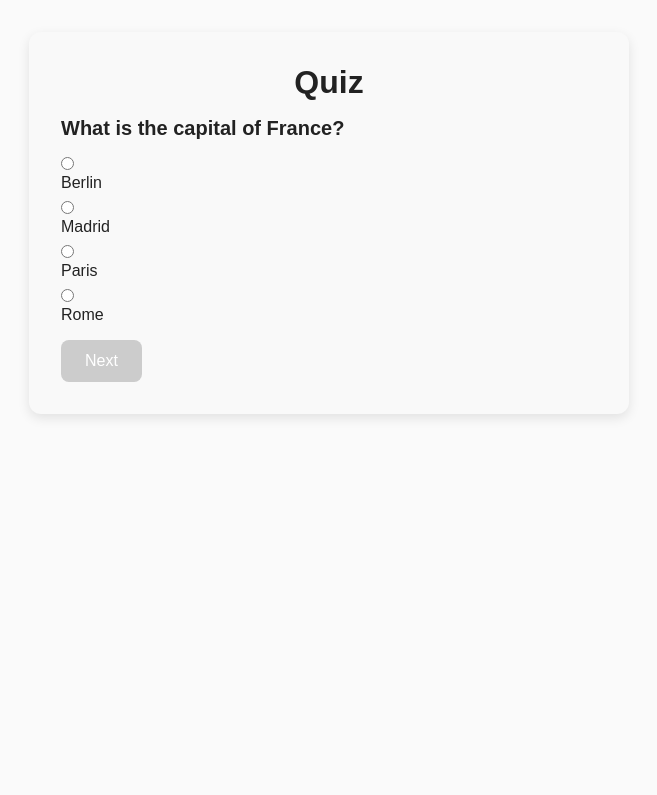
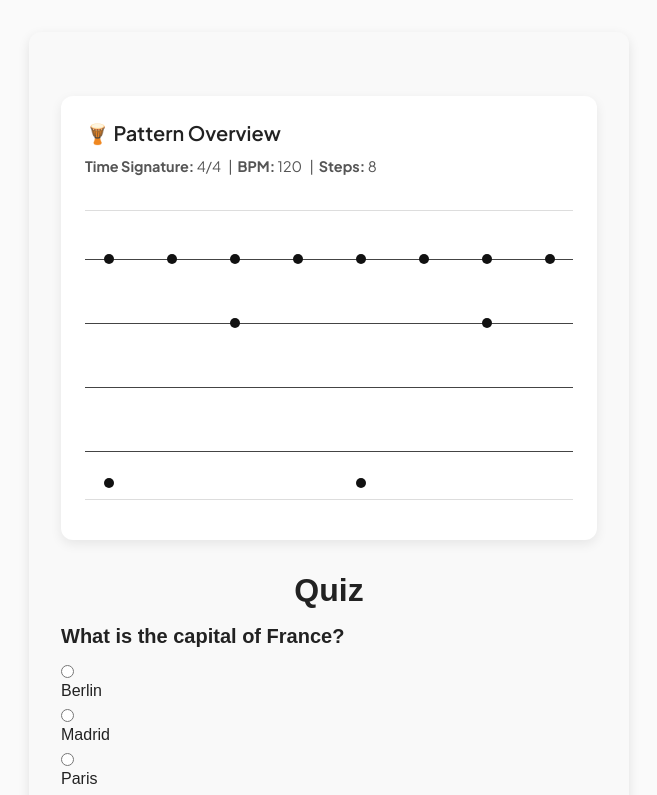
Before and after one commit to w-gluza/ghostnote, a Next.js app: page /quiz in a window 1280 px wide. Shown: the top 795 px of the page, without its empty margins (311-968 px from the left). Built offline with nearby package versions, Linux system fonts and the light colour scheme.

Commit message:
pattern card scheletone

```diff
--- /dev/null
+++ b/app/common/PatternCard/PatternCard.module.css
@@ -0,0 +1,60 @@
+.card {
+  background-color: #fff;
+  padding: 1.5rem;
+  border-radius: 12px;
+  box-shadow: 0 4px 12px rgba(0, 0, 0, 0.08);
+  margin: 2rem 0;
+  font-family: var(--font-sans);
+}
+
+.heading {
+  font-size: 1.25rem;
+  font-weight: 600;
+  margin-bottom: 0.5rem;
+}
+
+.meta {
+  font-size: 0.9rem;
+  color: #555;
+  margin-bottom: 1rem;
+}
+
+.gridWrapper {
+  overflow-x: auto;
+  padding: 1rem 0;
+}
+
+.grid {
+  display: grid;
+  position: relative;
+  grid-template-rows: repeat(9, 16px);
+  grid-auto-flow: column;
+  gap: 16px;
+  align-items: center;
+  border-top: 1px solid #ddd;
+  border-bottom: 1px solid #ddd;
+  padding: 8px 0;
+}
+
+.gridLine {
+  background-color: #444;
+  height: 1px;
+  width: 100%;
+  grid-column: 1 / -1;
+  z-index: 0;
+}
+
+.gridRowSpacer {
+  height: 1px;
+  visibility: hidden;
+}
+
+.noteDot {
+  width: 10px;
+  height: 10px;
+  background-color: #111;
+  border-radius: 50%;
+  justify-self: center;
+  align-self: center;
+  z-index: 2;
+}
--- /dev/null
+++ b/app/common/PatternCard/PatternCard.tsx
@@ -0,0 +1,73 @@
+// app/components/PatternCard.tsx
+
+"use client";
+
+import React from "react";
+import styles from "./PatternCard.module.css";
+import {
+  MidiNoteValue,
+  VelocityValue,
+  midiNoteMap,
+  getMidiPosition,
+} from "@/app/utils/midiMap";
+
+interface PatternCardProps {
+  bpm: number;
+  timeSignature: string;
+  pattern: Array<[MidiNoteValue, VelocityValue][]>;
+}
+
+const PatternCard: React.FC<PatternCardProps> = ({
+  bpm,
+  timeSignature,
+  pattern,
+}) => {
+  const steps = pattern.length;
+
+  return (
+    <div className={styles.card}>
+      <h2 className={styles.heading}>🪘 Pattern Overview</h2>
+      <p className={styles.meta}>
+        <strong>Time Signature:</strong> {timeSignature} &nbsp; | &nbsp;
+        <strong>BPM:</strong> {bpm} &nbsp; | &nbsp;
+        <strong>Steps:</strong> {steps}
+      </p>
+
+      <div className={styles.gridWrapper}>
+        <div
+          className={styles.grid}
+          style={{
+            gridTemplateColumns: `repeat(${steps}, 1fr)`,
+          }}
+        >
+          {[...Array(9)].map((_, rowIdx) => (
+            <div
+              key={`line-${rowIdx}`}
+              className={
+                rowIdx % 2 === 1 ? styles.gridLine : styles.gridRowSpacer
+              }
+              style={{ gridRow: rowIdx + 1 }}
+            />
+          ))}
+
+          {pattern.map((step, stepIndex) =>
+            step.map(([note]) => {
+              const row = getMidiPosition(note);
+              if (row === undefined) return null;
+              return (
+                <div
+                  key={`${note}-${stepIndex}`}
+                  className={styles.noteDot}
+                  style={{ gridColumn: stepIndex + 1, gridRow: row }}
+                  title={midiNoteMap[note]}
+                />
+              );
+            })
+          )}
+        </div>
+      </div>
+    </div>
+  );
+};
+
+export default PatternCard;
--- a/app/components/quiz/Quiz.tsx
+++ b/app/components/quiz/Quiz.tsx
@@ -2,6 +2,8 @@
 /* eslint-disable jsx-a11y/control-has-associated-label */
 import { useState } from "react";
 import styles from "./Quiz.module.css";
+import PatternCard from "@/app/common/PatternCard/PatternCard";
+import type { MidiNoteValue, VelocityValue } from "@/app/utils/midiMap";
 
 interface Question {
   question: string;
@@ -48,8 +50,34 @@ const Quiz = () => {
     }
   };
 
+  const pattern: Array<[MidiNoteValue, VelocityValue][]> = [
+    [
+      [36, 100],
+      [42, 100],
+    ],
+    [[42, 100]],
+    [
+      [38, 100],
+      [42, 100],
+    ],
+    [[42, 100]],
+
+    [
+      [42, 100],
+      [36, 100],
+    ],
+    [[42, 100]],
+    [
+      [38, 100],
+      [42, 100],
+    ],
+
+    [[42, 100]],
+  ];
+
   return (
     <div className={styles.container}>
+      <PatternCard bpm={120} timeSignature={"4/4"} pattern={pattern} />
       <h1 className={styles.h1}>Quiz</h1>
 
       {isFinished ? (
--- /dev/null
+++ b/app/utils/midiMap.ts
@@ -0,0 +1,68 @@
+export type MidiNoteValue =
+  | 36 // Bass Drum
+  | 41 // Floor Tom
+  | 38 // Snare Drum
+  | 48 // Rack Tom
+  | 42 // Hi-Hat (Closed)
+  | 49 // Crash Cymbal
+  | 51 // Ride Cymbal
+  | 55 // Splash Cymbal
+  | 52; // China Cymbal
+
+export const midiNoteMap: Record<MidiNoteValue, string> = {
+  36: "Bass Drum",
+  41: "Floor Tom",
+  38: "Snare Drum",
+  48: "Rack Tom",
+  42: "Hi-Hat (Closed)",
+  49: "Crash Cymbal",
+  51: "Ride Cymbal",
+  55: "Splash Cymbal",
+  52: "China Cymbal",
+};
+
+export const midiPositionMap: Record<MidiNoteValue, number> = {
+  // 🎶 Above the top line
+  49: 1, // Crash Cymbal (space above line 5)
+  55: 1, // Splash Cymbal (same zone)
+  52: 1, // China Cymbal
+
+  // 🥁 Line 5 (top line)
+  42: 2, // Hi-Hat (Closed)
+
+  // 🎶 Space between lines 5 and 4
+  51: 3, // Ride Cymbal
+
+  // 🥁 Line 4
+  38: 4, // Snare Drum
+
+  // 🎶 Space between lines 4 and 3
+  48: 5, // Rack Tom
+
+  // 🥁 Line 3 (middle line)
+  41: 6, // Floor Tom
+
+  // 🎶 Space below bottom line (Line 1)
+  36: 9, // Bass Drum
+};
+
+export const velocityLabelMap: Record<VelocityValue, string> = {
+  127: "Accent",
+  100: "Normal",
+  64: "Ghost",
+  30: "Very Soft",
+};
+
+export function getMidiPosition(note: MidiNoteValue): number {
+  return midiPositionMap[note];
+}
+
+export function getMidiNoteName(note: MidiNoteValue): string {
+  return midiNoteMap[note];
+}
+
+export type VelocityValue = 127 | 100 | 64 | 30;
+
+export function getVelocityLabel(velocity: VelocityValue): string {
+  return velocityLabelMap[velocity];
+}
```
